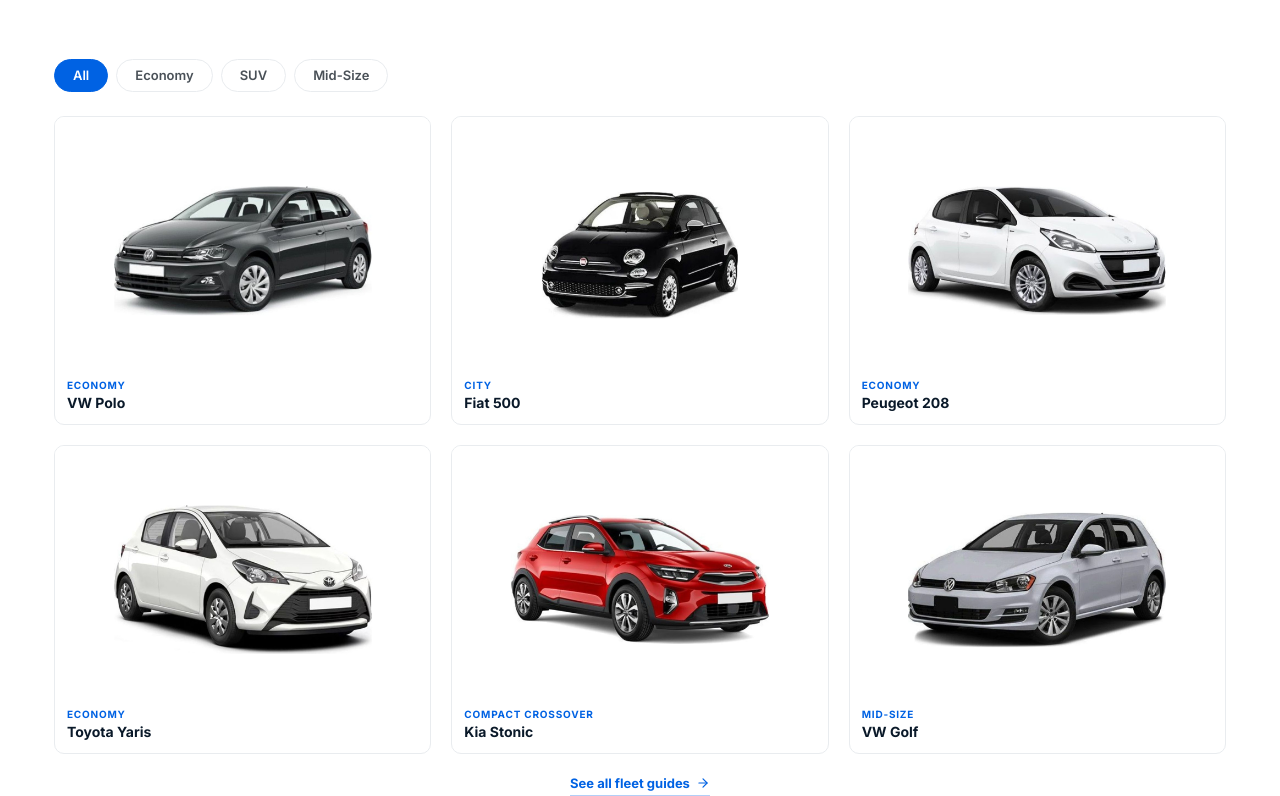
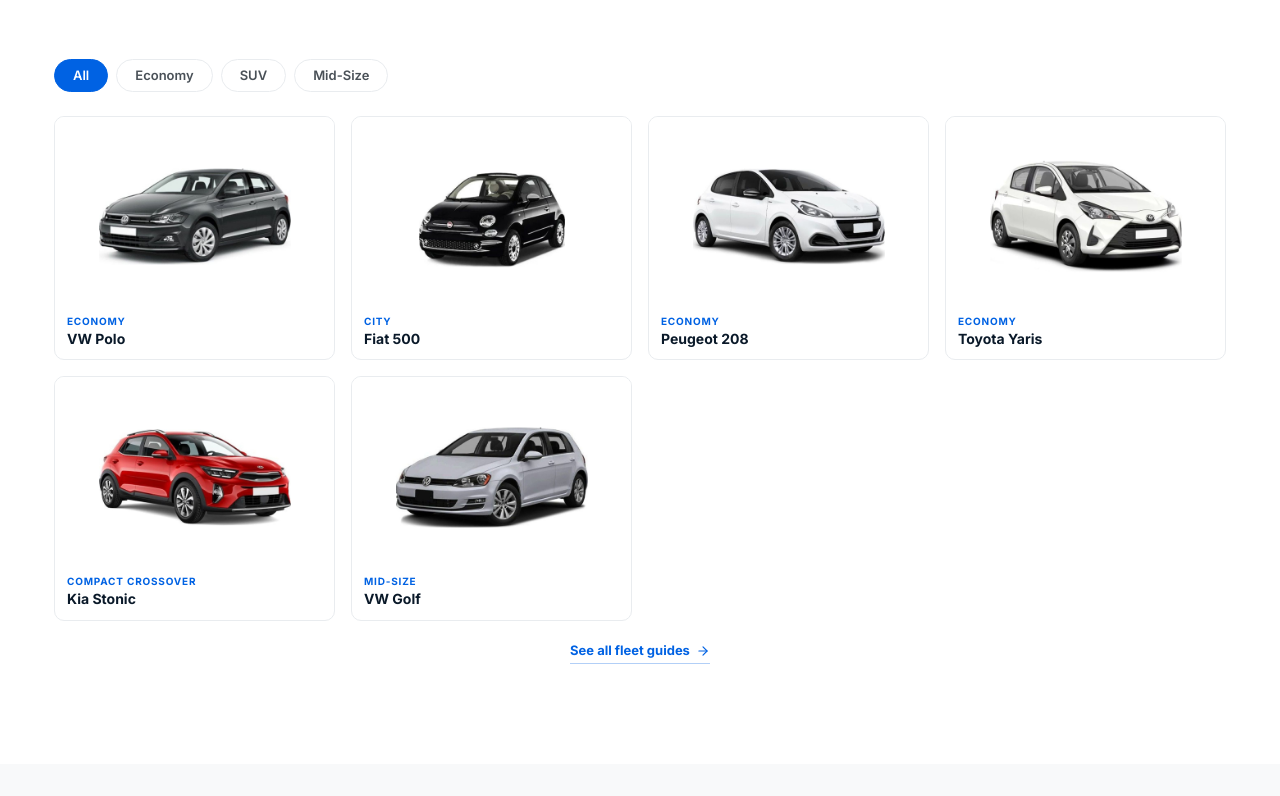
Before and after one commit to pixelpowder/kotorcarhire, a Next.js app: page / in a window 1280 px wide. Shown: the part 3124-3920 px from the top of the page. Built offline with nearby package versions, Linux system fonts and the light colour scheme.

Commit message:
FleetShowcase strip: 3 cols -> 4 cols on desktop, 3 on tablet, 2 on mobile

```diff
--- a/src/App.css
+++ b/src/App.css
@@ -2688,11 +2688,14 @@
 }
 .fleet-showcase__strip {
   display: grid;
-  grid-template-columns: repeat(3, 1fr);
-  gap: 20px;
+  grid-template-columns: repeat(4, 1fr);
+  gap: 16px;
   margin-top: 24px;
 }
-@media (max-width: 640px) {
+@media (max-width: 1099px) {
+  .fleet-showcase__strip { grid-template-columns: repeat(3, 1fr); }
+}
+@media (max-width: 760px) {
   .fleet-showcase__strip { grid-template-columns: repeat(2, 1fr); gap: 10px; }
 }
 .fleet-showcase__chip {
```
